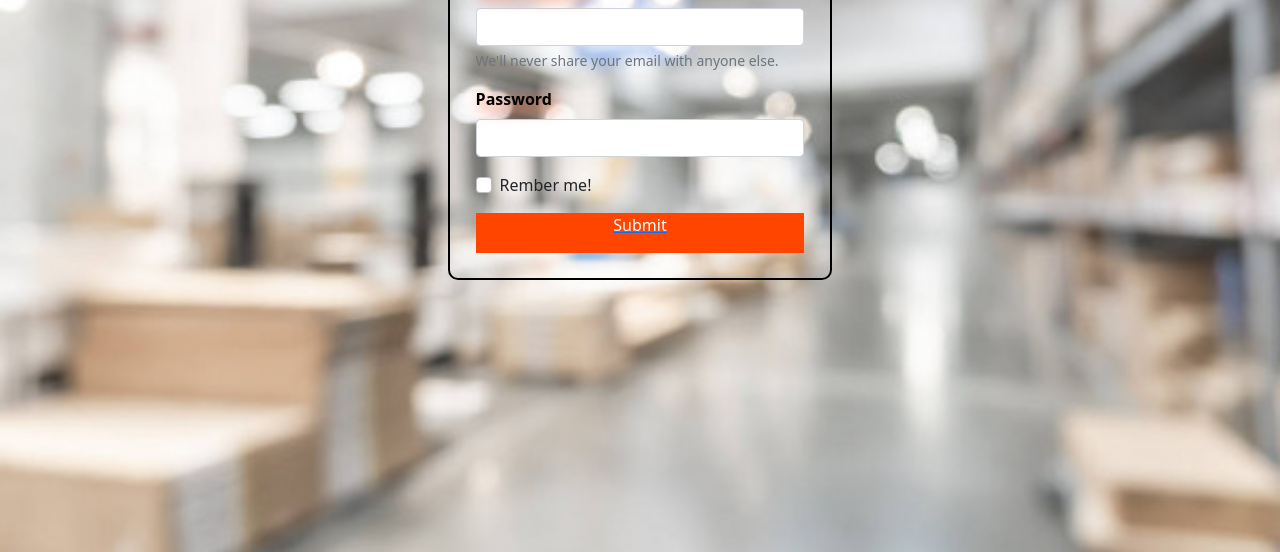
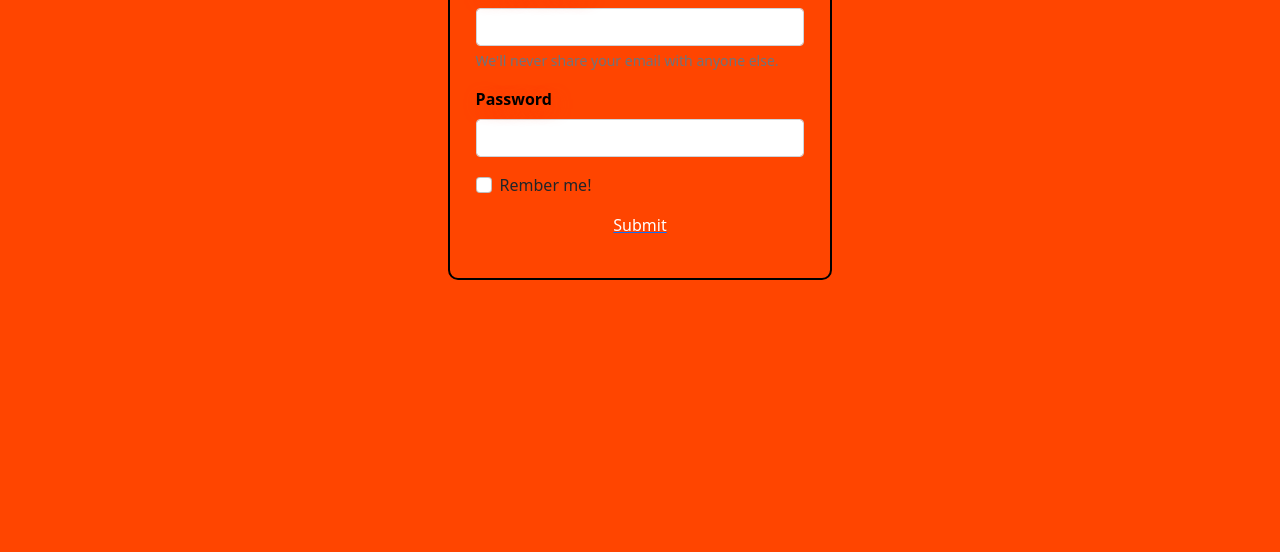
Before and after one commit to mirzahamza1/M-RAABTA, a plain HTML site: page index.html in a window 1280 px wide. Shown: the part 248-800 px from the top of the page. Drawn offline with nearby package versions, Linux system fonts and the light colour scheme.

Commit message:
Update index.html

```diff
--- a/index.html
+++ b/index.html
@@ -33,7 +33,7 @@
 
 <style>
     body{
-    background-image: url('images/blur.jpg');
+    background-color: orangered;
     background-repeat: no-repeat;
     background-size: cover;
 }
```
